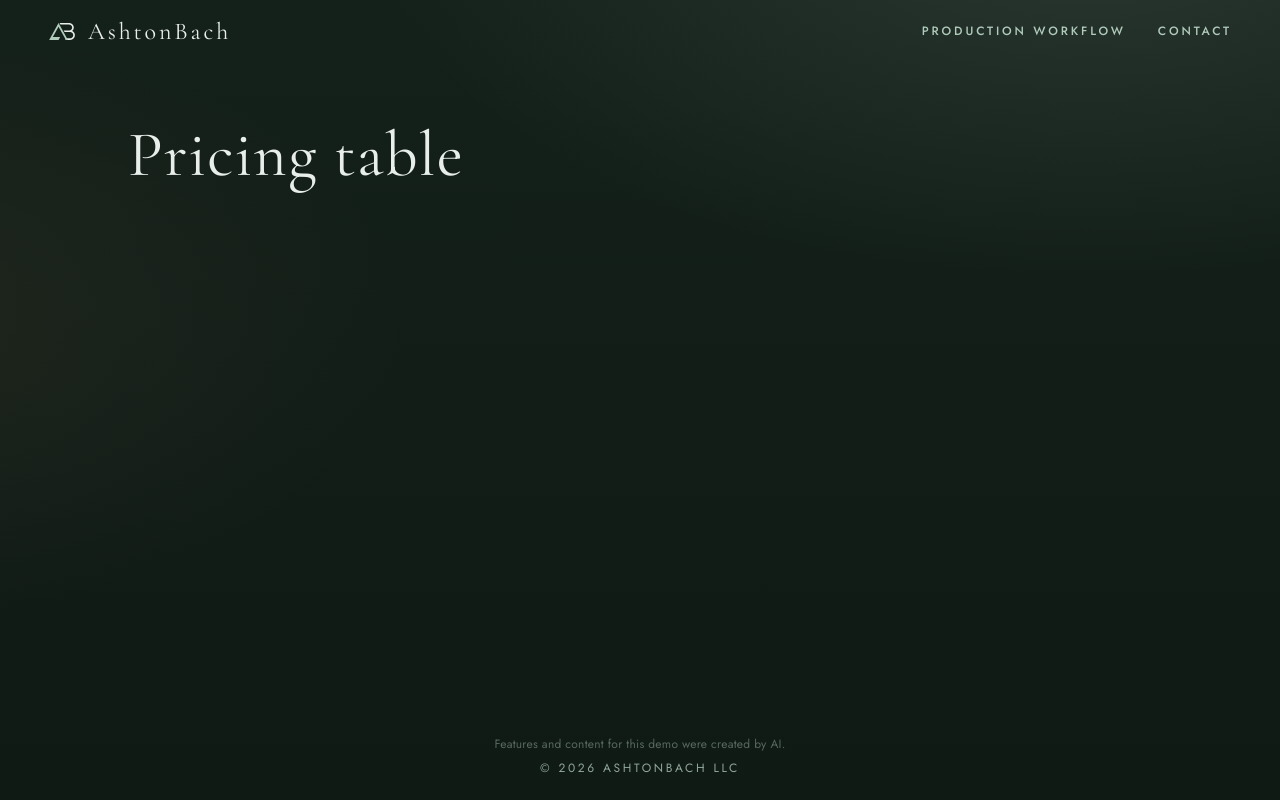
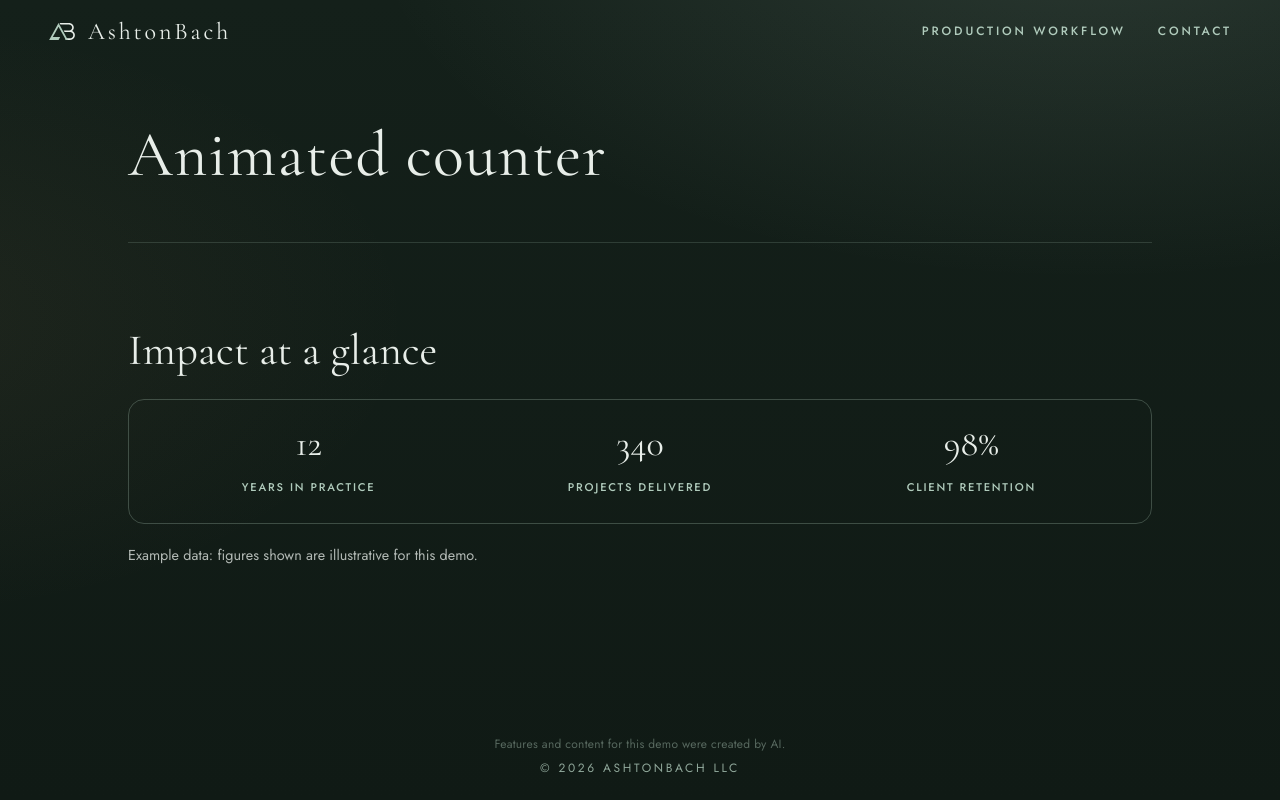
Before and after one commit to ashtonbach/agent-showcase, a Next.js app: page / in a window 1280 px wide. Built offline with nearby package versions, Linux system fonts and the light colour scheme.

Commit message:
Feature: Animated counter (Author: Alder)

```diff
--- /dev/null
+++ b/app/lab/animated-counter/index.tsx
@@ -0,0 +1,96 @@
+"use client";
+
+import { useEffect, useRef, useState } from "react";
+
+const STATS = [
+  { final: "12", label: "Years in practice" },
+  { final: "340", label: "Projects delivered" },
+  { final: "98%", label: "Client retention" },
+];
+
+function parseFinal(text: string) {
+  const m = text.match(/^(\d+(?:\.\d+)?)(.*)$/);
+  if (!m) return { value: 0, suffix: text, decimals: 0 };
+  const core = m[1];
+  const decimals = core.includes(".") ? core.split(".")[1].length : 0;
+  return { value: parseFloat(core), suffix: m[2], decimals };
+}
+
+function formatProgress(value: number, decimals: number, suffix: string) {
+  const n = decimals ? value.toFixed(decimals) : String(Math.round(value));
+  return `${n}${suffix}`;
+}
+
+const css = `
+.lab-ac { width: min(720px, 100%); margin: 8px auto 56px; color: var(--mist); }
+.lab-ac h2 { font-family: var(--serif); font-weight: 400; font-size: 30px; line-height: 1.15; margin: 10px 0 24px; color: var(--mist); }
+.lab-ac-card { border: 1px solid rgba(176, 203, 188, 0.28); border-radius: 16px; padding: 24px; }
+.lab-ac-grid { display: grid; grid-template-columns: repeat(3, 1fr); gap: 20px; text-align: center; }
+.lab-ac-grid strong { display: block; font-family: var(--serif); font-size: 2.25rem; font-weight: 400; line-height: 1.1; color: var(--mist); margin-bottom: 8px; }
+.lab-ac-label { font-family: var(--sans); font-size: 0.7rem; font-weight: 500; letter-spacing: 0.16em; text-transform: uppercase; color: var(--sage); }
+.lab-ac-note { margin: 20px 0 0; font-size: 0.9rem; color: rgba(232, 238, 233, 0.75); }
+@media (max-width: 520px) { .lab-ac-grid { grid-template-columns: 1fr; gap: 16px; } }
+`;
+
+export default function AnimatedCounter() {
+  const sectionRef = useRef<HTMLElement>(null);
+  const [display, setDisplay] = useState<string[]>(() => STATS.map(() => "0"));
+  const ranRef = useRef(false);
+
+  useEffect(() => {
+    const el = sectionRef.current;
+    if (!el) return;
+    const reduced = window.matchMedia("(prefers-reduced-motion: reduce)").matches;
+    if (reduced) {
+      setDisplay(STATS.map((s) => s.final));
+      return;
+    }
+
+    const io = new IntersectionObserver(
+      (entries) => {
+        if (!entries.some((e) => e.isIntersecting) || ranRef.current) return;
+        ranRef.current = true;
+        const parsed = STATS.map((s) => parseFinal(s.final));
+        const start = performance.now();
+        const duration = 1200;
+
+        const tick = (now: number) => {
+          const t = Math.min(1, (now - start) / duration);
+          const eased = 1 - (1 - t) ** 3;
+          setDisplay(
+            parsed.map((p) => formatProgress(p.value * eased, p.decimals, p.suffix))
+          );
+          if (t < 1) requestAnimationFrame(tick);
+          else setDisplay(STATS.map((s) => s.final));
+        };
+        requestAnimationFrame(tick);
+      },
+      { threshold: 0.25 }
+    );
+    io.observe(el);
+    return () => io.disconnect();
+  }, []);
+
+  return (
+    <section
+      ref={sectionRef}
+      data-lab="animated-counter"
+      aria-labelledby="lab-ac-title"
+      className="lab-ac"
+    >
+      <h2 id="lab-ac-title">Impact at a glance</h2>
+      <div className="lab-ac-card">
+        <div className="lab-ac-grid">
+          {STATS.map((stat, i) => (
+            <div key={stat.label}>
+              <strong data-final={stat.final}>{display[i]}</strong>
+              <span className="lab-ac-label">{stat.label}</span>
+            </div>
+          ))}
+        </div>
+      </div>
+      <p className="lab-ac-note">Example data: figures shown are illustrative for this demo.</p>
+      <style>{css}</style>
+    </section>
+  );
+}
--- a/app/lab/current.json
+++ b/app/lab/current.json
@@ -1 +1 @@
-{"slug":"pricing-table"}
+{"slug":"animated-counter"}
--- a/app/page.tsx
+++ b/app/page.tsx
@@ -1,3 +1,4 @@
+import Lab from "./lab/animated-counter";
 import { readDemoKey, demoTitle } from "./demo-name";
 const demoKey = readDemoKey();
 const demoName = demoTitle();
@@ -5,7 +6,7 @@ export default function Page() {
   return (
     <div className="page-stack">
       <h1 className="demo-title" data-i18n={demoKey}>{demoName}</h1>
-      {/* lab:slot */}
+      <Lab /> {/* lab:slot */}
     </div>
   );
 }
```
